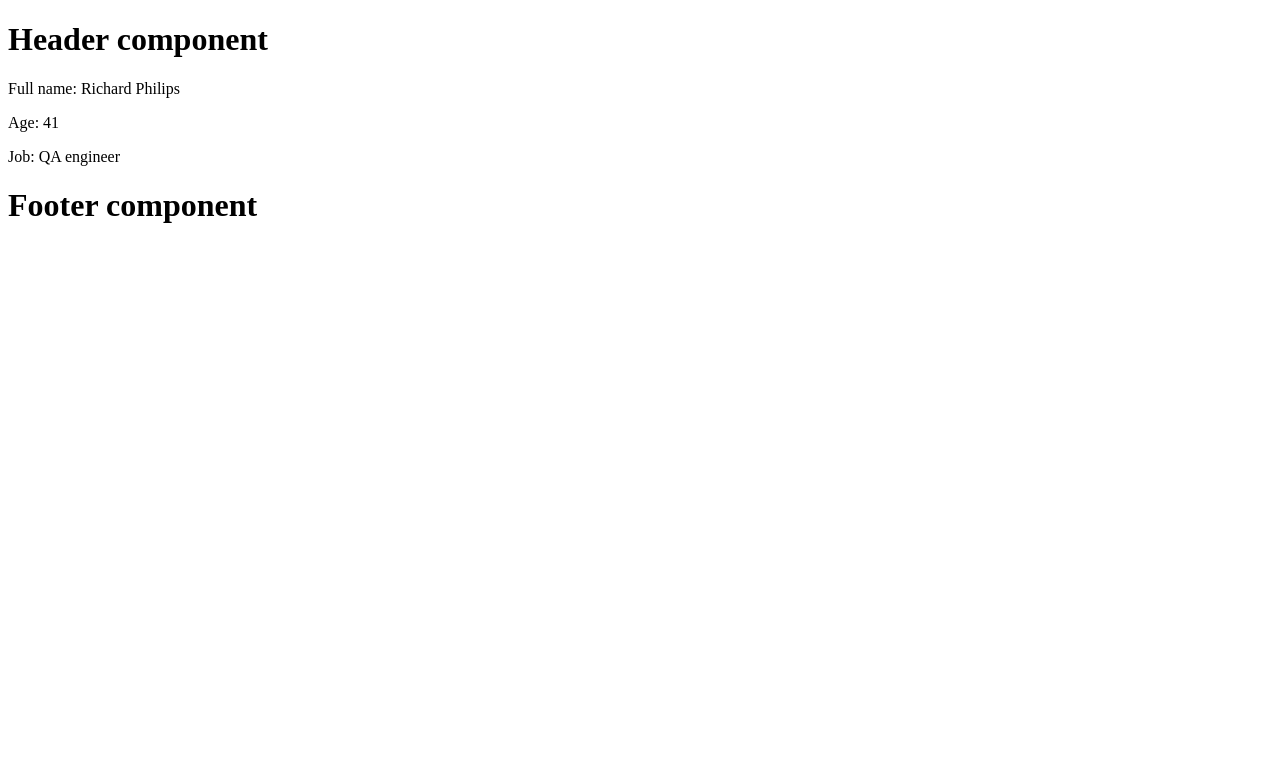
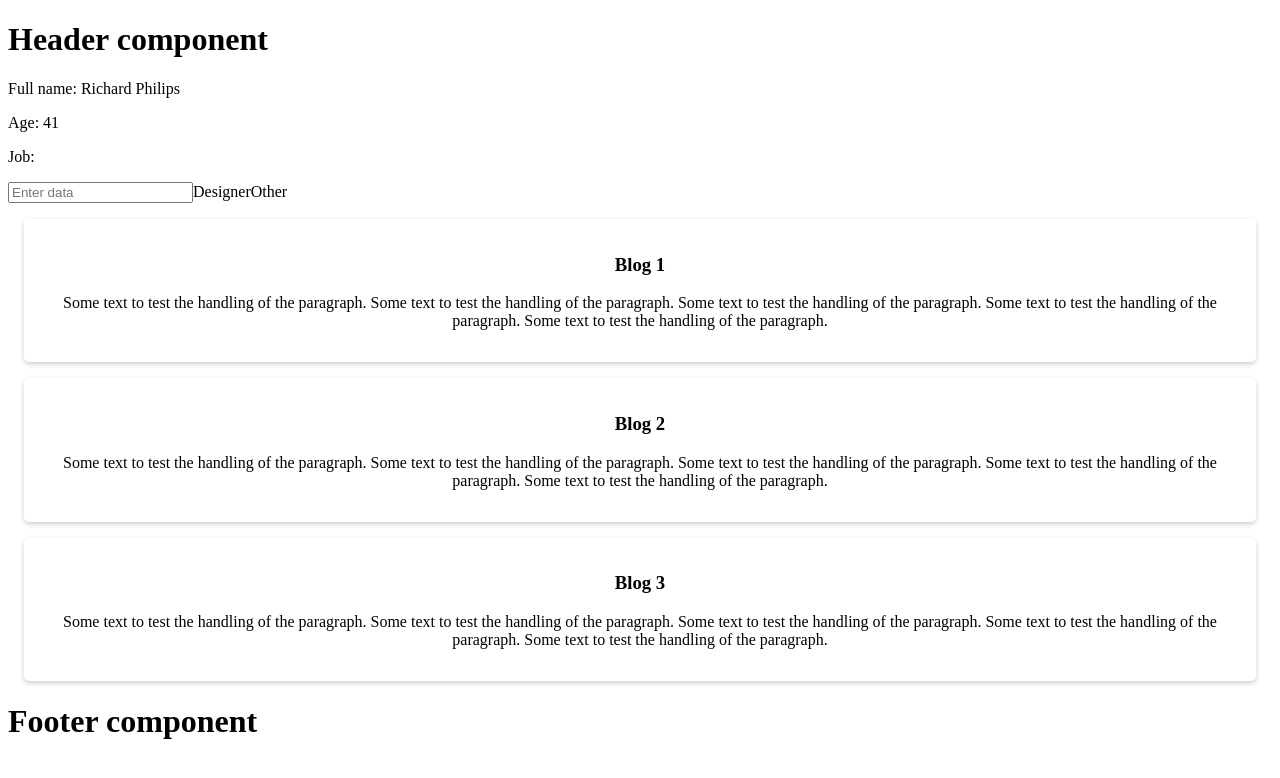
Before and after one commit to richph9531/chords, a React (Create React App) app: page / in a window 1280 px wide. Shown: the top 778 px of the page. Built offline with nearby package versions, Linux system fonts and the light colour scheme.

Commit message:
fix: end of lesson 7

```diff
--- a/src/App.css
+++ b/src/App.css
@@ -1,38 +1,11 @@
-.App {
+.BlogCards {
   text-align: center;
 }
 
-.App-logo {
-  height: 40vmin;
-  pointer-events: none;
-}
-
-@media (prefers-reduced-motion: no-preference) {
-  .App-logo {
-    animation: App-logo-spin infinite 20s linear;
-  }
-}
-
-.App-header {
-  background-color: #282c34;
-  min-height: 100vh;
-  display: flex;
-  flex-direction: column;
-  align-items: center;
-  justify-content: center;
-  font-size: calc(10px + 2vmin);
-  color: white;
-}
-
-.App-link {
-  color: #61dafb;
-}
-
-@keyframes App-logo-spin {
-  from {
-    transform: rotate(0deg);
-  }
-  to {
-    transform: rotate(360deg);
-  }
-}
+.BlogCard {
+  margin: 16px;
+  padding: 16px;
+  border-radius: 5px;
+  box-shadow: 0 2px 5px #ccc;
+  box-sizing: border-box;
+};
--- a/src/App.js
+++ b/src/App.js
@@ -1,13 +1,17 @@
-import Header from './components/Header'
-import Footer from './components/Footer'
-import JobCard from './components/JobCard'
+import React from 'react';
+
+import Header from './components/Header';
+import Footer from './components/Footer';
+import JobCard from './components/JobCard';
+import BlogCard from './components/BlogCard';
 
 function App() {
   return (
-    <div className='wrapper'>
+    <div className='Wrapper'>
       <Header />
-      <div className='workspace'>
+      <div className='Workspace'>
         <JobCard />
+        <BlogCard />
       </div>
       <Footer />
     </div>
--- /dev/null
+++ b/src/components/BlogCard.js
@@ -0,0 +1,39 @@
+import React from 'react';
+import '../App.css';
+
+const blogEntry = {
+  title: 'Blog ',
+  description: 'Some text to test the handling of the paragraph. Some text to test the handling of the paragraph. Some text to test the handling of the paragraph. Some text to test the handling of the paragraph. Some text to test the handling of the paragraph.',
+};
+
+function BlogCardsFunction() {
+  return (
+    <div className='BlogCards'>
+      <div className='BlogCard'>
+        <h3>{ blogEntry.title }1</h3>
+        <p>{ blogEntry.description }</p>
+      </div>
+      <div className='BlogCard'>
+        <h3>{ blogEntry.title }2</h3>
+        <p>{ blogEntry.description }</p>
+      </div>
+      <div className='BlogCard'>
+        <h3>{ blogEntry.title }3</h3>
+        <p>{ blogEntry.description }</p>
+      </div>
+    </div>
+  );
+}
+
+export default BlogCardsFunction;
+
+/*
+<div data-tag='div-data-tag' another-tag='another-div-tag'>
+  <h1 data-tag='h1-data-tag' another-tag='another-h1-tag'>
+  Heading
+  </h1>
+  <p data-tag='p-data-tag' another-tag='another-p-tag'>
+  Paragraph
+  </p>
+</div>
+*/
--- a/src/components/Footer.js
+++ b/src/components/Footer.js
@@ -1,7 +1,8 @@
+import React from 'react';
+
 function Footer() {
   return (
     <header>
-
       <h1>Footer component</h1>
     </header>
   );
--- a/src/components/Header.js
+++ b/src/components/Header.js
@@ -1,3 +1,5 @@
+import React from 'react';
+
 function Header() {
   return (
     <header>
--- a/src/components/JobCard.js
+++ b/src/components/JobCard.js
@@ -1,18 +1,36 @@
-function JobCard() {
+import React from 'react';
+
+const arrayOfJobTitles = ['QA engineer', 'Developer', 'Designer', 'Product owner'];
+const randomJob = arrayOfJobTitles[Math.floor(Math.random() * arrayOfJobTitles.length)];
+
 const firstName = 'Richard';
 const lastName = 'Philips';
 const age = '41';
-  const job = 'QA engineer';
 
-  const getFullName = (firstName, lastName) => {
-    const fullName = firstName + ' ' + lastName
-    return fullName
-  }
+const jobCardObject = {
+  name: {
+    firstName,
+    lastName,
+  },
+  age,
+  randomJob,
+};
+
+function JobCard() {
+  const inputPlaceholder = 'Enter data';
+  const inputDetailsTextBox = <input placeholder={ inputPlaceholder }/>;
+
+  const getFullName = (firstNameField, lastNameField) => `${firstNameField} ${lastNameField}`;
   return (
   <div className='job-card'>
-        <p>Full name: {getFullName(firstName, lastName)}</p>
-        <p>Age: {age}</p>
-        <p>Job: {job}</p>
+    <p>Full name: { getFullName(jobCardObject.name.firstName, jobCardObject.name.lastName)}</p>
+    <p>Age: { jobCardObject.age }</p>
+    <p>Job: { jobCardObject.job }</p>
+    { inputDetailsTextBox }
+    { arrayOfJobTitles[2] }
+    {
+      randomJob === 'Developer' ? 'Developer' : 'Other'
+    }
   </div>
   );
 }
--- a/src/index.js
+++ b/src/index.js
@@ -3,11 +3,12 @@ import ReactDOM from 'react-dom/client';
 import App from './App';
 import reportWebVitals from './reportWebVitals';
 
+// eslint-disable-next-line no-undef
 const root = ReactDOM.createRoot(document.getElementById('root'));
 root.render(
   <React.StrictMode>
     <App />
-  </React.StrictMode>
+  </React.StrictMode>,
 );
 
 // If you want to start measuring performance in your app, pass a function
--- a/src/reportWebVitals.js
+++ b/src/reportWebVitals.js
@@ -1,6 +1,8 @@
 const reportWebVitals = onPerfEntry => {
   if (onPerfEntry && onPerfEntry instanceof Function) {
-    import('web-vitals').then(({ getCLS, getFID, getFCP, getLCP, getTTFB }) => {
+    import('web-vitals').then(({
+      getCLS, getFID, getFCP, getLCP, getTTFB,
+    }) => {
       getCLS(onPerfEntry);
       getFID(onPerfEntry);
       getFCP(onPerfEntry);
```
Also changed, not shown: package.json (+10 -1 lines), .babelrc (added), .eslintrc.js (added), 2 other files (tests, documents, lock files or other folders). Lines whose indentation alone changed are shown as unchanged.
